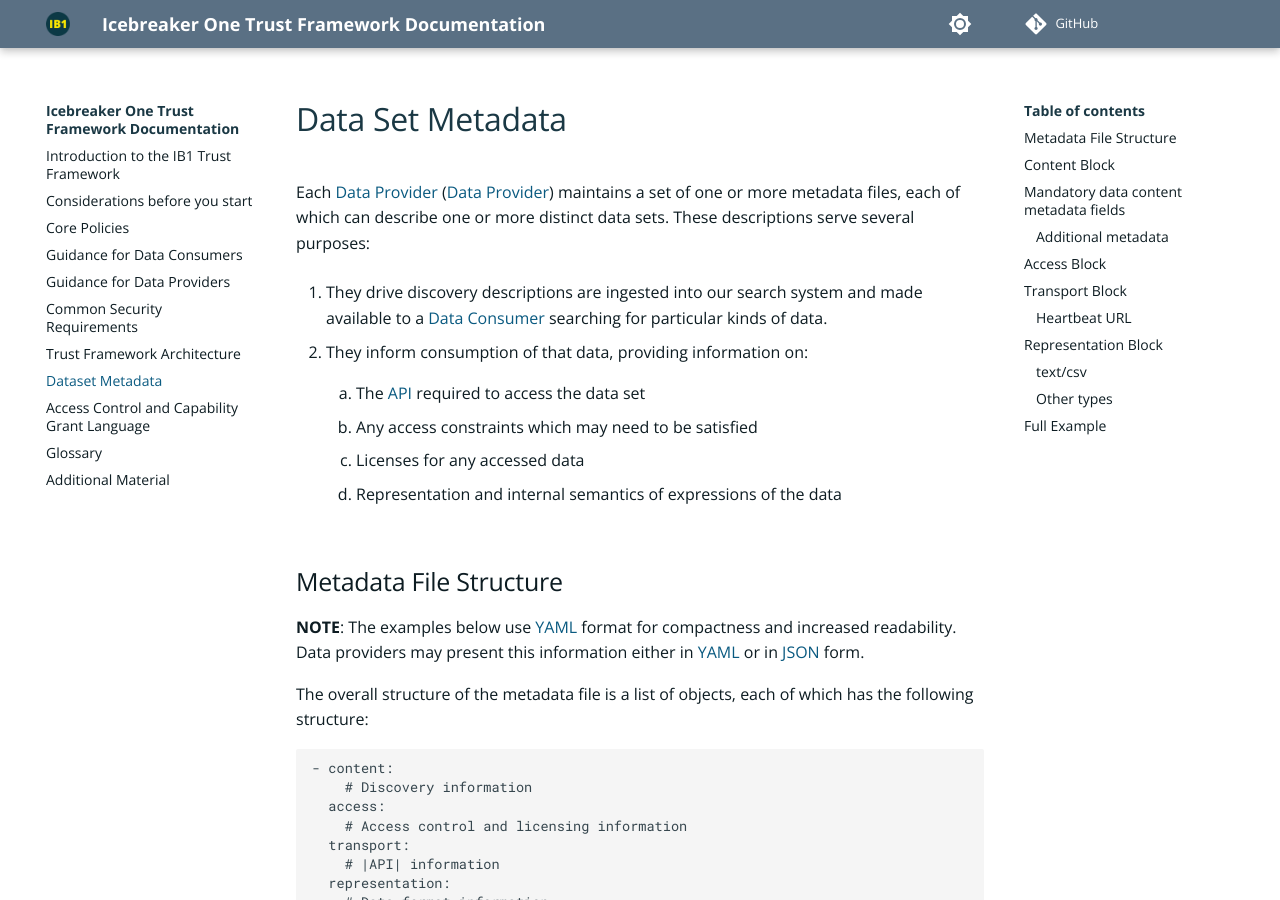
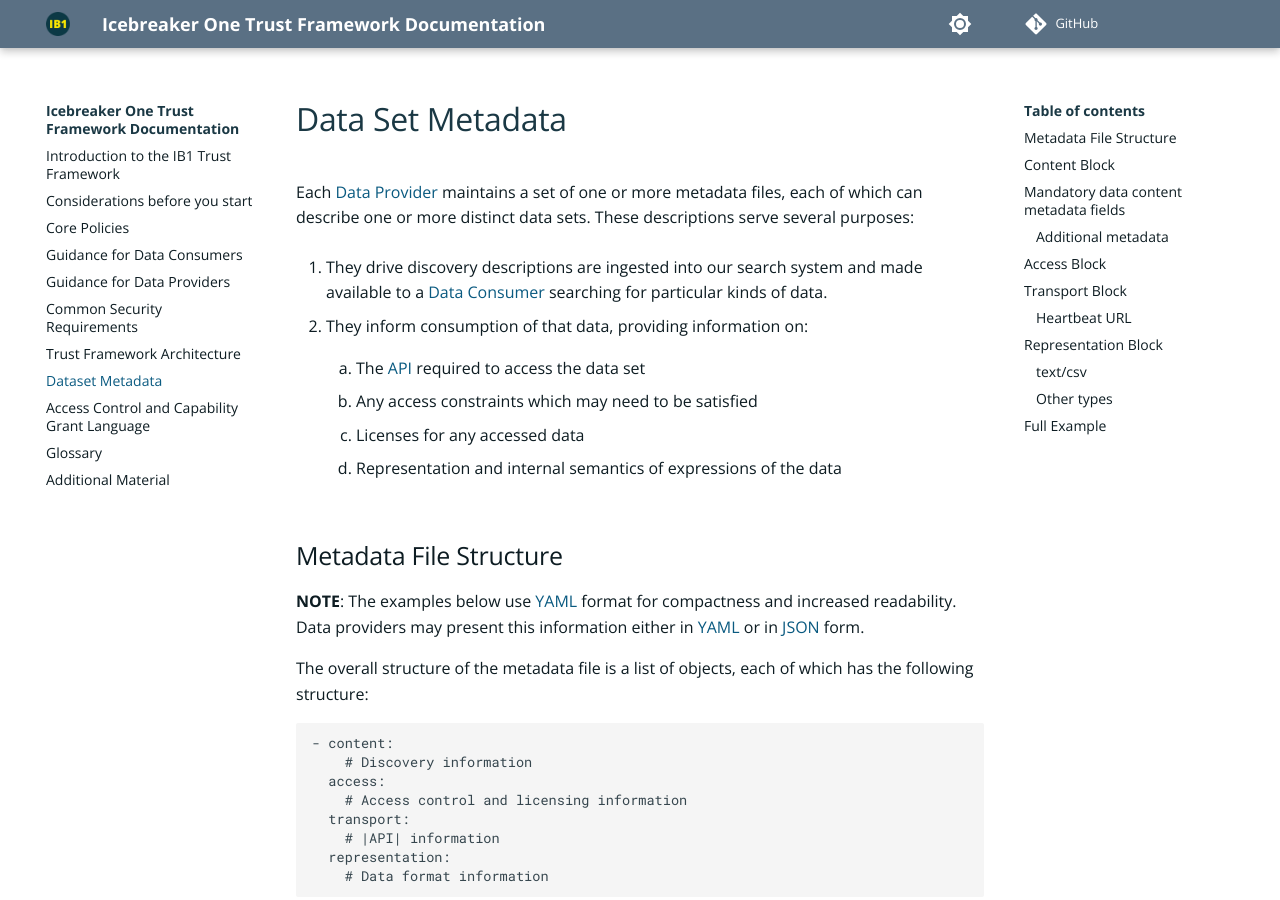
Before and after one commit to icebreakerone/ib1-technical-docs, an MkDocs documentation site: the page built from docs/metadata.md, in a window 1280 px wide and 900 px high. Built offline with MkDocs 1.6.1 and Material for MkDocs 9.7.7, drawn with Linux system fonts in a browser that asks for light colours; plug-ins that fetch from the network failed and are left out; comment, search, counter and statistics services are not loaded; the version menu is left out; some of the changed lines change nothing that is shown; some of the changed text lies outside the part shown.

Commit message:
docs/metadata.md updated from https://stackedit.net/

````diff
--- a/docs/metadata.md
+++ b/docs/metadata.md
@@ -1,6 +1,6 @@
 # Data Set Metadata
 
-Each [Data Provider](glossary.md#term-Data-Provider) ([Data Provider](glossary.md#term-Data-Provider)) maintains a set of one or more metadata files, each of which can describe one or more
+Each [Data Provider](glossary.md#term-Data-Provider) maintains a set of one or more metadata files, each of which can describe one or more
 distinct data sets. These descriptions serve several purposes:
 
 
@@ -185,11 +185,11 @@
 
 **NOTE**: Because [API](glossary.md#term-Application-programming-interface) security is defined in relation to the data sensitivity class of the data set, it is not necessary to
 define the security of any presented [API](glossary.md#term-Application-programming-interface) in this section. Data sets in class [IB1OE-O](glossary.md#term-Data-sensitivity-class-open) must expose an [API](glossary.md#term-Application-programming-interface) with no extra
-security measures, and those in [IB1OE-SA](glossary.md#term-Data-sensitivity-class-shared-A) and [IB1OE-SB](glossary.md#term-Data-sensitivity-class-shared-B) must be secured by [FAPI](glossary.md#term-Financial-Grade-API) using the Ib1 Trust FrameworkOpen Energy trust services.
+security measures, and those in [IB1OE-SA](glossary.md#term-Data-sensitivity-class-shared-A) and [IB1OE-SB](glossary.md#term-Data-sensitivity-class-shared-B) must be secured by [FAPI](glossary.md#term-Financial-Grade-API) using the IB1 Trust Framework trust services.
 
 ### Heartbeat URL
 
-Data providers **SHOULD** create a secured endpoint to act as a heartbeat - if this is specifed then the [TFOEGS](glossary.md#term-Trust-FrameworkOpen-Energy-Governance-Service) will
+Data providers **SHOULD** create a secured endpoint to act as a heartbeat - if this is specifed then the [TFOEGS](glossary.md#term-Trust-Framework-Governance-Service) will
 periodically call it to assertain liveness and optionally gather metrics as described in
 [Heartbeat and monitoring endpoint](ops_guidelines/data_provider_ops_guidelines.md#heartbeat-and-monitoring-endpoint)
 
@@ -395,5 +395,6 @@
 ]
 ```
 <!--stackedit_data:
-eyJoaXN0b3J5IjpbMTIxNTE5NTIxNiwtMTc2ODQxMzMyNl19
+eyJoaXN0b3J5IjpbLTE4NTgxMzc3NTksMTIxNTE5NTIxNiwtMT
+c2ODQxMzMyNl19
 -->
````
